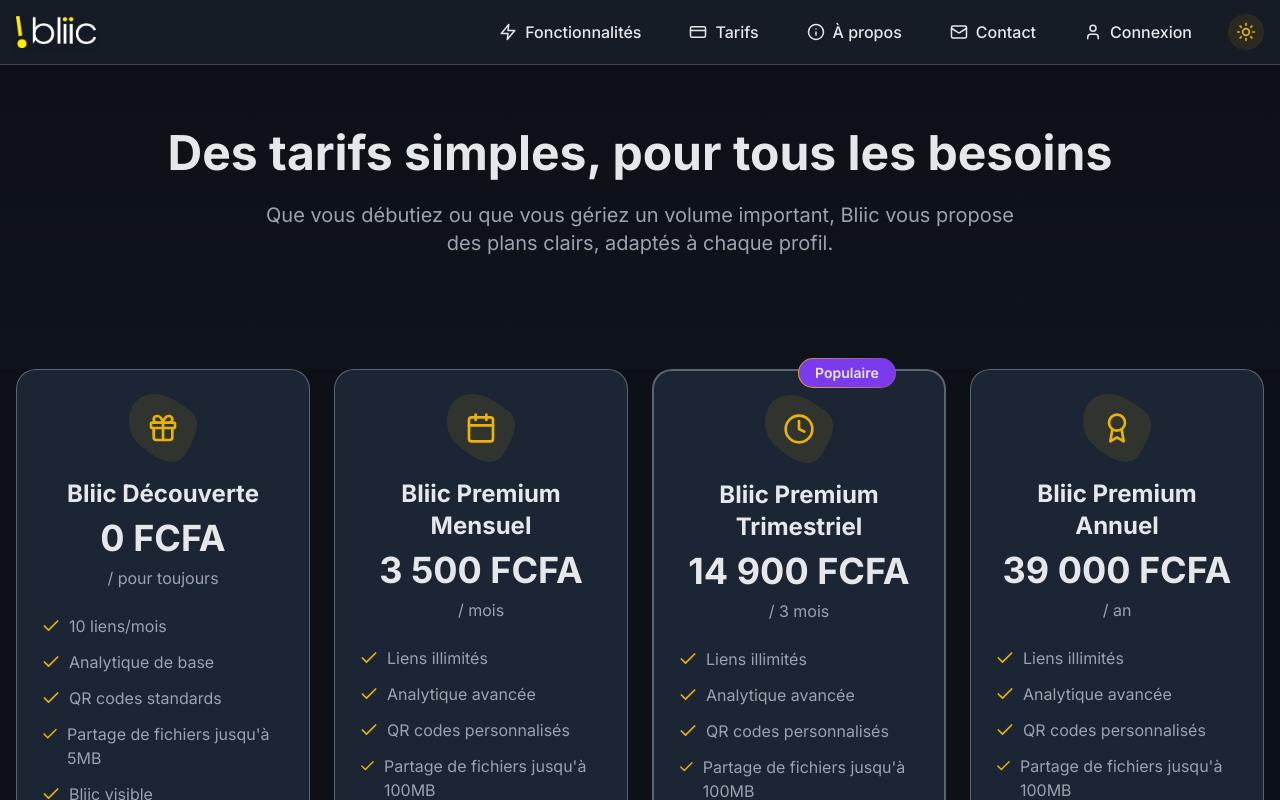
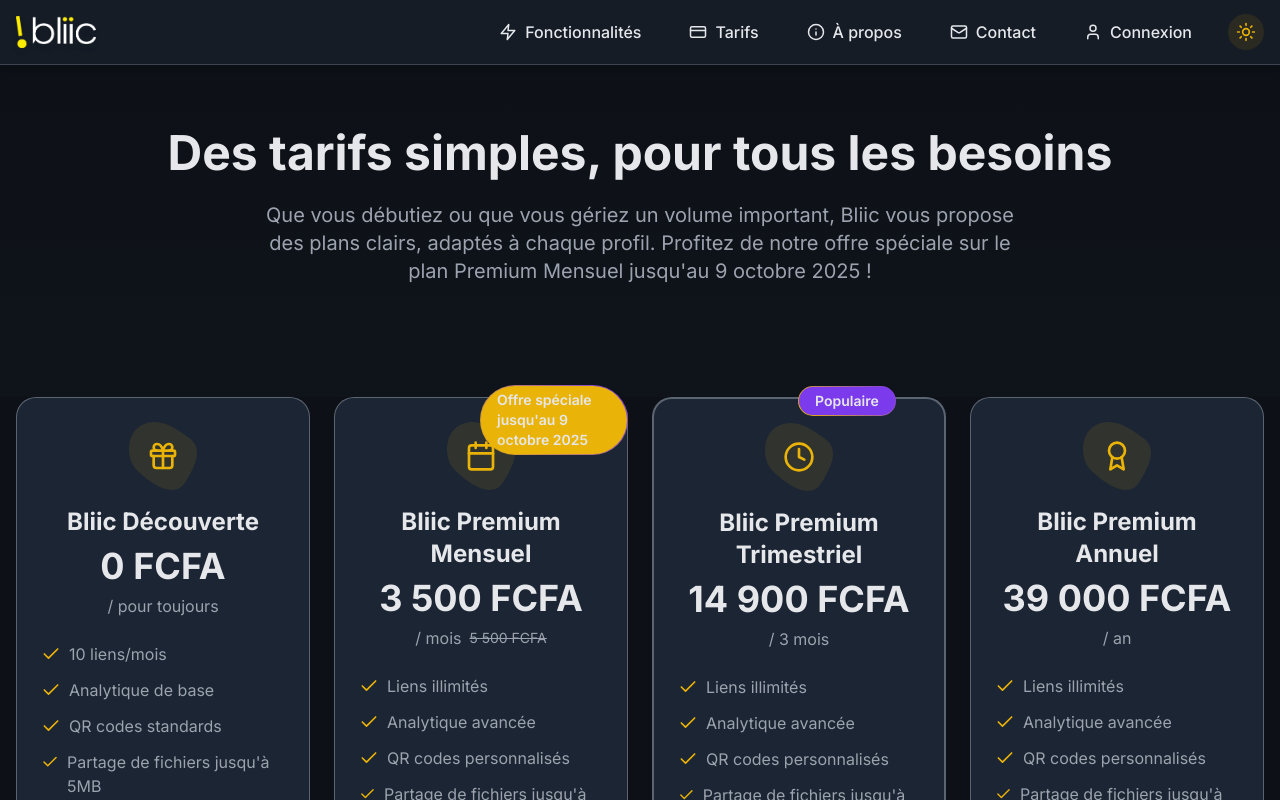
Before and after one commit to ezeckielknh/blinkoo, a React (Vite) app: page /pricing in a window 1280 px wide. Shown: the top 800 px of the page. Built offline with nearby package versions, Linux system fonts and the light colour scheme.

Commit message:
update pricing_page with promo

```diff
--- a/src/pages/PricingPage.tsx
+++ b/src/pages/PricingPage.tsx
@@ -49,6 +49,10 @@
       cta: "Choisir ce plan",
       ctaLink: "/subscription",
       popular: false,
+      promotion: {
+        originalPrice: "5 500 FCFA",
+        endDate: "9 octobre 2025",
+      },
     },
     {
       name: "Bliic Premium Trimestriel",
@@ -91,7 +95,7 @@
       question:
         "Quels sont les avantages des plans Premium par rapport au plan Découverte ?",
       answer:
-        "Les plans Premium offrent des liens illimités, des QR codes personnalisés, une analytique avancée, la personnalisation de domaine, et un espace de stockage étendu (jusqu'à 100 Mo). Le plan Découverte est limité à 10 liens/mois, des QR codes standards, 5 Mo de stockage et affiche la marque Bliic.",
+        "Les plans Premium offrent des liens illimités, des QR codes personnalisés, une analytique avancée, la personnalisation de domaine, et un espace de stockage étendu (jusqu'à 100 Mo). Le plan Découverte est limité à 10 liens/mois, des QR codes standards, 5 Mo de stockage et affiche la marque Bliic. Actuellement, le plan Premium Mensuel est en promotion à 3 500 FCFA/mois (au lieu de 5 500 FCFA) jusqu'au 9 octobre 2025.",
     },
     {
       question: "Puis-je changer ou annuler mon plan à tout moment ?",
@@ -111,7 +115,7 @@
     {
       question: "Comment se passe la facturation ?",
       answer:
-        "La facturation se fait via mobile money ou carte bancaire selon la durée choisie (mensuelle, trimestrielle ou annuelle). Une facture est générée automatiquement.",
+        "La facturation se fait via mobile money ou carte bancaire selon la durée choisie (mensuelle, trimestrielle ou annuelle). Une facture est générée automatiquement. Profitez de la promotion actuelle sur le plan Premium Mensuel à 3 500 FCFA/mois jusqu'au 9 octobre 2025.",
     },
   ];
 
@@ -174,7 +178,7 @@
             .pricing-card:hover::before {
               opacity: 1;
             }
-            .popular-badge::before {
+            .popular-badge::before, .promo-badge::before {
               content: '';
               position: absolute;
               top: -1px;
@@ -239,7 +243,8 @@
             transition={{ duration: 0.5, delay: 0.2 }}
           >
             Que vous débutiez ou que vous gériez un volume important, Bliic vous
-            propose des plans clairs, adaptés à chaque profil.
+            propose des plans clairs, adaptés à chaque profil. Profitez de notre
+            offre spéciale sur le plan Premium Mensuel jusqu'au 9 octobre 2025 !
           </motion.p>
         </div>
       </section>
@@ -276,6 +281,22 @@
                     transition={{ duration: 0.3, delay: index * 0.1 + 0.4 }}
                   >
                     Populaire
+                  </motion.div>
+                )}
+                {plan.promotion && (
+                  <motion.div
+                    className={`promo-badge absolute ${
+                      plan.popular ? "-top-10" : "-top-3"
+                    } left-1/2 transform -translate-x-1/2 px-4 py-1 text-sm font-semibold rounded-full ${
+                      theme === "dark"
+                        ? "bg-dark-primary text-dark-text-primary"
+                        : "bg-light-primary text-dark-text-primary"
+                    }`}
+                    initial={{ opacity: 0, scale: 0 }}
+                    animate={{ opacity: 1, scale: 1 }}
+                    transition={{ duration: 0.3, delay: index * 0.1 + 0.4 }}
+                  >
+                    Offre spéciale jusqu'au {plan.promotion.endDate}
                   </motion.div>
                 )}
                 <div className="text-center mb-6">
@@ -337,6 +358,17 @@
                     >
                       {plan.period}
                     </span>
+                    {plan.promotion && (
+                      <span
+                        className={`text-sm line-through ${
+                          theme === "dark"
+                            ? "text-dark-text-secondary"
+                            : "text-light-text-secondary"
+                        } font-sans`}
+                      >
+                        {plan.promotion.originalPrice}
+                      </span>
+                    )}
                   </div>
                 </div>
                 <ul className="space-y-3 mb-6">
@@ -493,7 +525,9 @@
             transition={{ duration: 0.5, delay: 0.2 }}
           >
             Testez gratuitement, puis débloquez le plein potentiel de vos liens,
-            QR codes et partages avec un plan adapté à votre usage.
+            QR codes et partages avec un plan adapté à votre usage. Ne manquez
+            pas notre offre spéciale sur le plan Premium Mensuel jusqu'au 9
+            octobre 2025 !
           </motion.p>
           <Link
             to="/register"
```
